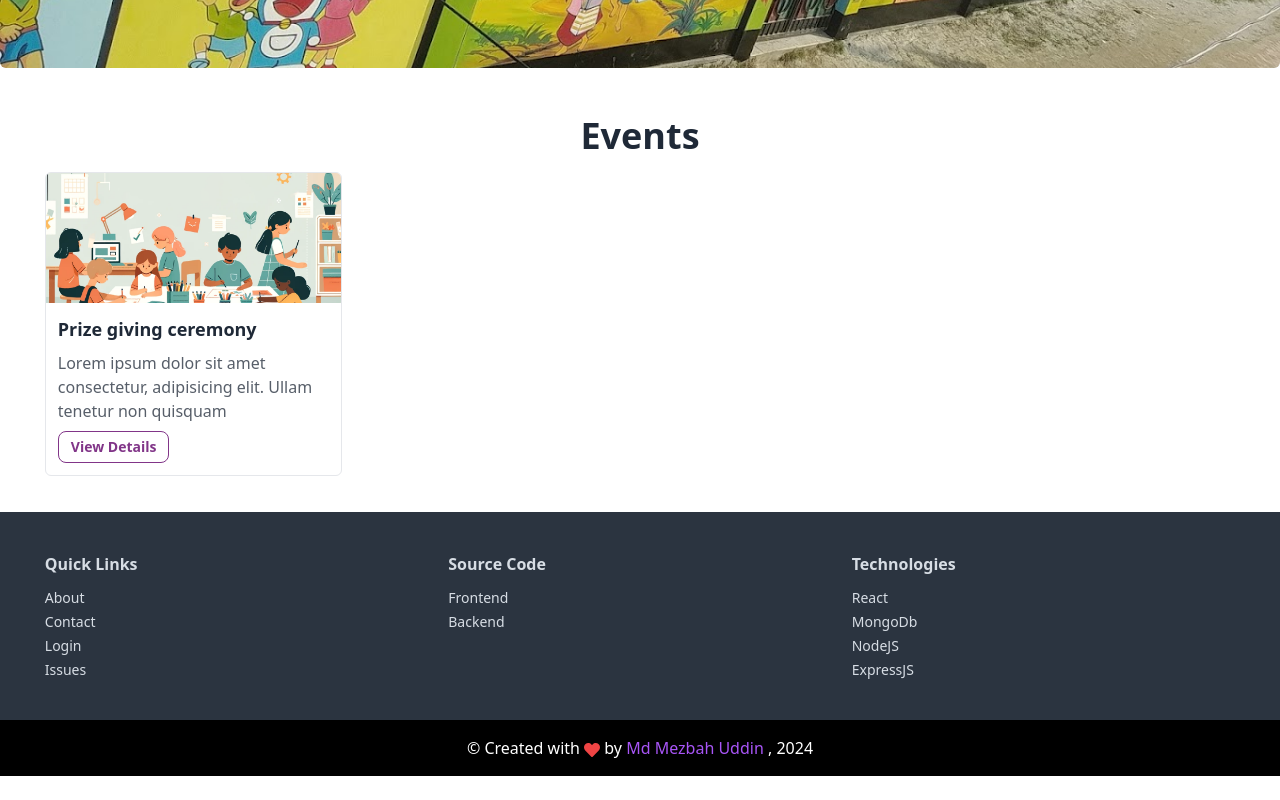
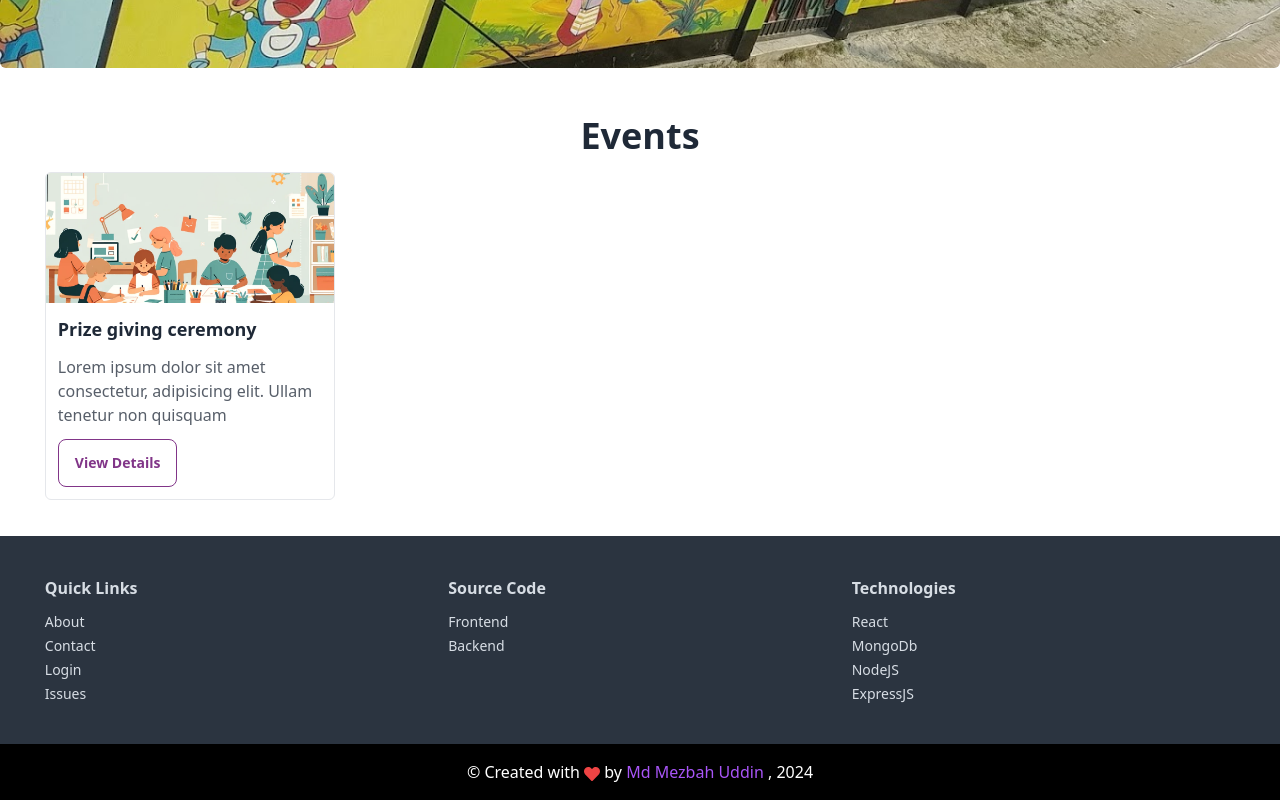
Before and after one commit to misbahulhoq/arbanpublicschool, a Next.js app: page / in a window 1280 px wide. Shown: the part 2363-3163 px from the top of the page. Before the commit the page ends 3139 px from the top, so only its background shows below. Built offline with nearby package versions, Linux system fonts and the light colour scheme; no server answers.

Commit message:
redirecting user from login page to home if already logged in

```diff
--- a/src/app/login/page.tsx
+++ b/src/app/login/page.tsx
@@ -1,8 +1,11 @@
 "use client";
-import { useLogInUserMutation } from "@/redux/features/auth/authApi";
+import {
+  useGetUserInfoQuery,
+  useLogInUserMutation,
+} from "@/redux/features/auth/authApi";
 import Image from "next/image";
 import Link from "next/link";
-import { useRouter } from "next/navigation";
+import { redirect, useRouter } from "next/navigation";
 import { FormEvent, useRef, useState } from "react";
 import Swal from "sweetalert2";
 
@@ -10,6 +13,8 @@ const LoginForm = () => {
   const [showPassword, setShowPassword] = useState(false);
   const formRef = useRef<HTMLFormElement>(null);
   const [addLoginUserData, { isLoading }] = useLogInUserMutation();
+  const { data: userInfo, isLoading: isUserInfoLoading } =
+    useGetUserInfoQuery();
   const router = useRouter();
 
   const handleLogin = async (event: FormEvent<HTMLFormElement>) => {
@@ -47,6 +52,10 @@ const LoginForm = () => {
       });
     }
   };
+  if (isUserInfoLoading)
+    return <span className="loading loading-spinner"></span>;
+  if (!isUserInfoLoading && userInfo) redirect("/");
+
   return (
     <div
       className="hero bg-cover bg-no-repeat"
--- a/src/components/shared/EventCard.tsx
+++ b/src/components/shared/EventCard.tsx
@@ -3,7 +3,7 @@ import React from "react";
 
 const EventCard = () => {
   return (
-    <div className="overflow-hidden rounded-md border max-[640px]:mx-auto max-[640px]:max-w-[280px]">
+    <div className="max-w-[290px] overflow-hidden rounded-md border max-[640px]:mx-auto max-[640px]:max-w-[290px]">
       <div className="img-wrapper">
         <Image
           src={`/illustrators/students.png`}
@@ -13,15 +13,13 @@ const EventCard = () => {
           className="h-[130px] w-full object-cover"
         />
       </div>
-      <div className="content-wrapper space-y-2 px-3 py-3">
+      <div className="content-wrapper space-y-3 px-3 py-3">
         <h3 className="font-semibold">Prize giving ceremony</h3>
         <p className="text-base">
           Lorem ipsum dolor sit amet consectetur, adipisicing elit. Ullam
           tenetur non quisquam
         </p>
-        <button className="btn btn-outline btn-primary btn-sm">
-          View Details
-        </button>
+        <button className="btn btn-outline btn-primary">View Details</button>
       </div>
     </div>
   );
```
